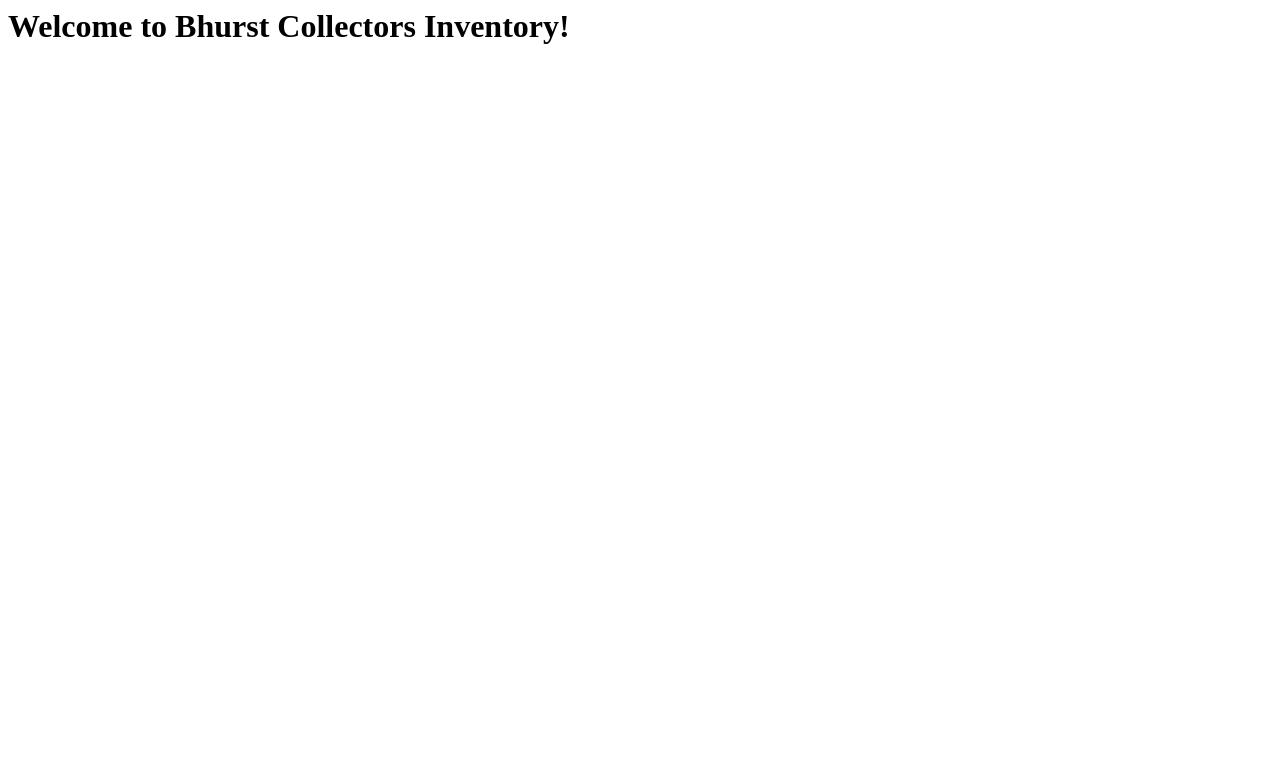
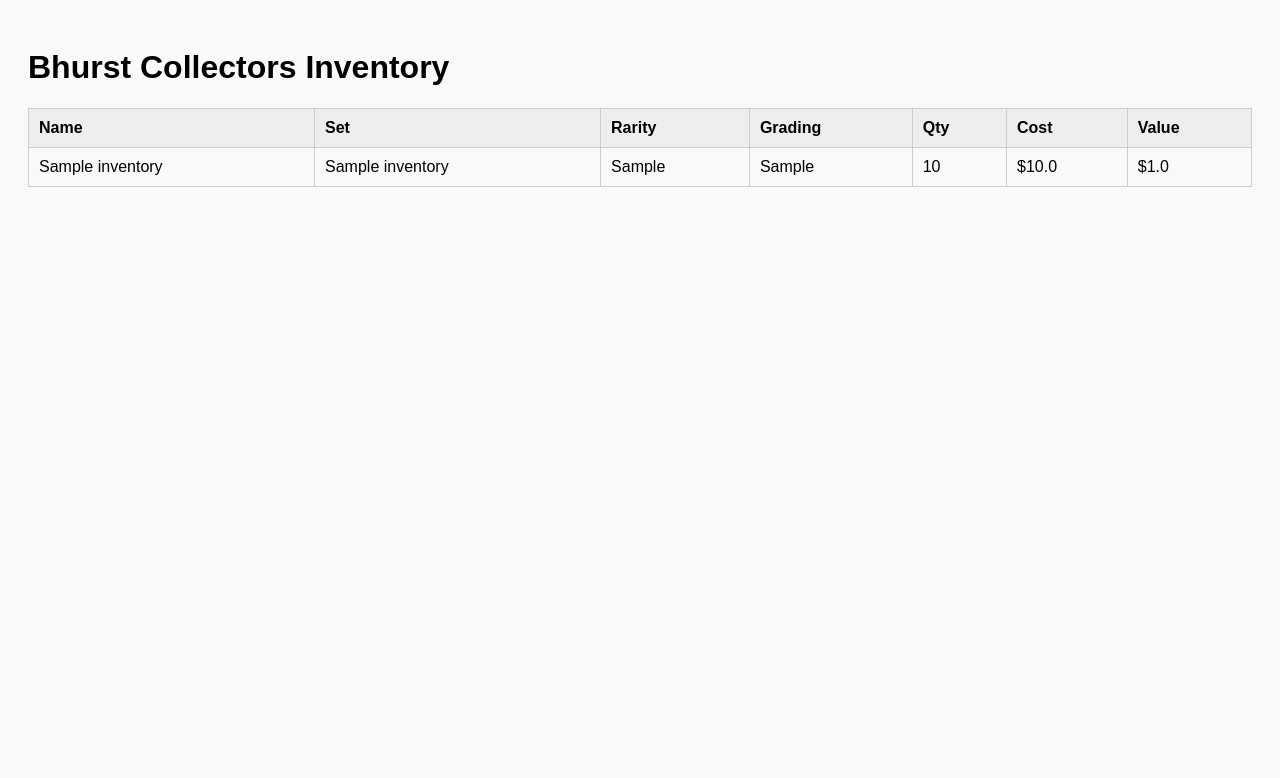
Before and after one commit to BhurstCollectors/inventory-app, a Flask app: page / in a window 1280 px wide. Shown: the top 778 px of the page. Run offline with Flask 3, Linux system fonts and the light colour scheme; tables that the repository leaves empty hold one stand-in row (values such as "Sample post").

Commit message:
Add files via upload

```diff
--- a/app.py
+++ b/app.py
@@ -1,10 +1,27 @@
-from flask import Flask, render_template
+from flask import Flask, render_template, g
+import sqlite3
 
 app = Flask(__name__)
+DATABASE = "inventory.db"
+
+def get_db():
+    db = getattr(g, '_database', None)
+    if db is None:
+        db = g._database = sqlite3.connect(DATABASE)
+    return db
+
+@app.teardown_appcontext
+def close_connection(exception):
+    db = getattr(g, '_database', None)
+    if db is not None:
+        db.close()
 
 @app.route("/")
 def index():
-    return "<h1>Welcome to Bhurst Collectors Inventory!</h1>"
+    conn = get_db()
+    cursor = conn.execute("SELECT * FROM inventory")
+    items = cursor.fetchall()
+    return render_template("index.html", items=items)
 
 if __name__ == "__main__":
     app.run()
--- a/templates/index.html
+++ b/templates/index.html
@@ -1 +1,41 @@
-<!-- Inventory Dashboard HTML -->
+<!DOCTYPE html>
+<html>
+<head>
+    <title>Bhurst Collectors Inventory</title>
+    <style>
+        body { font-family: Arial; background: #f9f9f9; padding: 20px; }
+        table { width: 100%; border-collapse: collapse; margin-top: 20px; }
+        th, td { padding: 10px; border: 1px solid #ccc; text-align: left; }
+        th { background-color: #eee; }
+    </style>
+</head>
+<body>
+    <h1>Bhurst Collectors Inventory</h1>
+    <table>
+        <thead>
+            <tr>
+                <th>Name</th>
+                <th>Set</th>
+                <th>Rarity</th>
+                <th>Grading</th>
+                <th>Qty</th>
+                <th>Cost</th>
+                <th>Value</th>
+            </tr>
+        </thead>
+        <tbody>
+            {% for item in items %}
+            <tr>
+                <td>{{ item[1] }}</td>
+                <td>{{ item[2] }}</td>
+                <td>{{ item[3] }}</td>
+                <td>{{ item[5] }}</td>
+                <td>{{ item[7] }}</td>
+                <td>${{ item[8] }}</td>
+                <td>${{ item[9] }}</td>
+            </tr>
+            {% endfor %}
+        </tbody>
+    </table>
+</body>
+</html>
```
Also changed, not shown: README.md.
